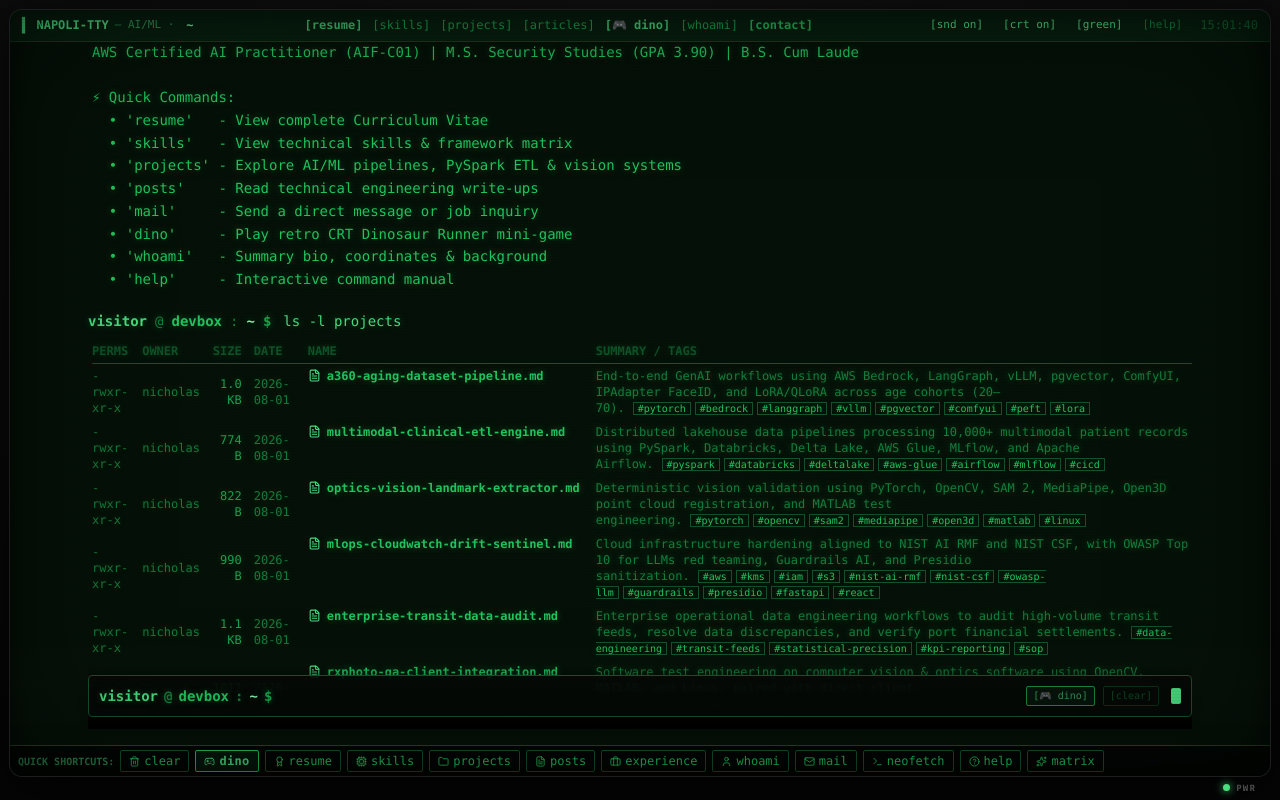
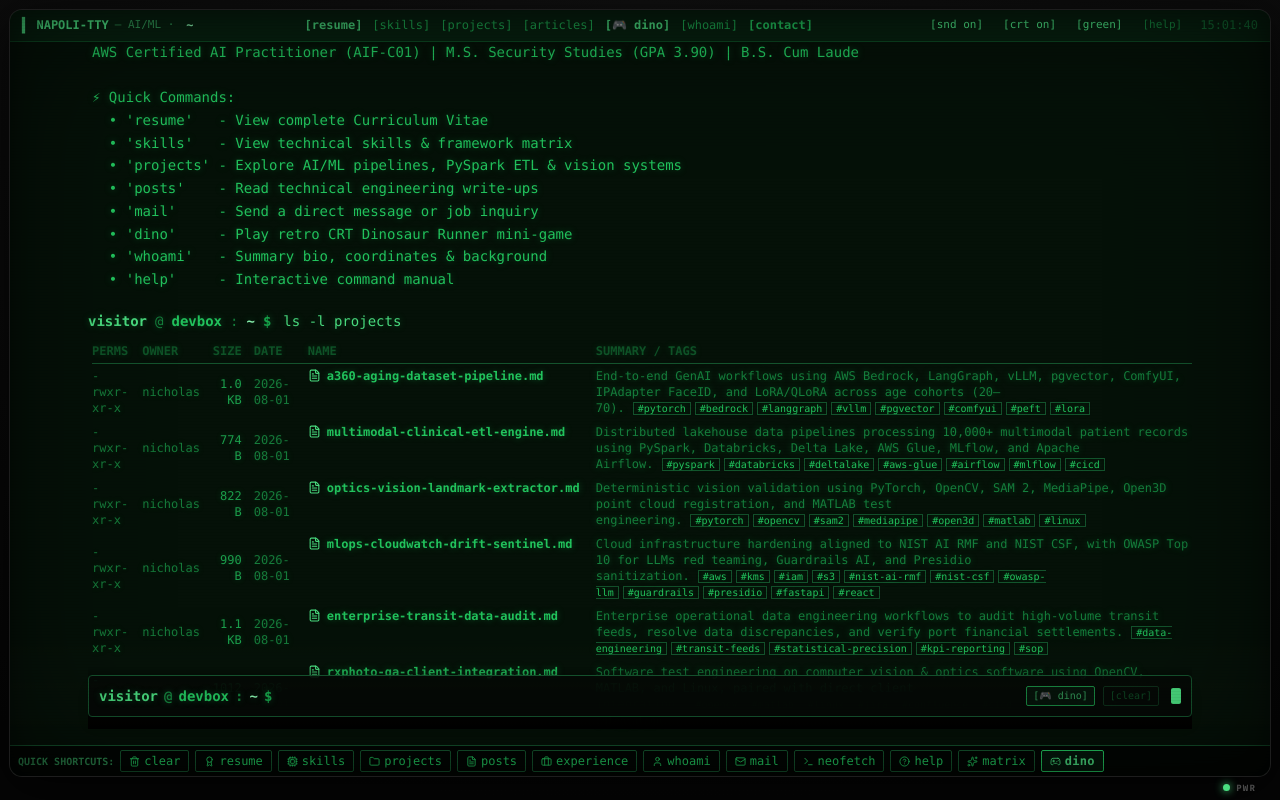
Before and after one commit to Cappuccino-san/TTY-Emulation.-Terminal-Style-dev-page, a React (Vite) app: page /config in a window 1280 px wide. Built offline with nearby package versions, Linux system fonts and the light colour scheme.

Commit message:
chore: move dino shortcut to the right of matrix in quick toolbar

```diff
--- a/src/components/QuickToolbar.tsx
+++ b/src/components/QuickToolbar.tsx
@@ -13,7 +13,6 @@
 }) => {
   const quickActions = [
     { label: 'clear', icon: <Trash2 size={11} />, desc: 'Clear Screen' },
-    { label: 'dino', icon: <Gamepad2 size={11} />, desc: 'Dino Runner Game' },
     { label: 'resume', icon: <Award size={11} />, desc: 'Resume' },
     { label: 'skills', icon: <Cpu size={11} />, desc: 'Skills Matrix' },
     { label: 'projects', icon: <Folder size={11} />, desc: 'AI/ML Projects' },
@@ -24,6 +23,7 @@
     { label: 'neofetch', icon: <Terminal size={11} />, desc: 'SysInfo' },
     { label: 'help', icon: <HelpCircle size={11} />, desc: 'Help / Man' },
     { label: 'matrix', icon: <Sparkles size={11} />, desc: 'Screensaver' },
+    { label: 'dino', icon: <Gamepad2 size={11} />, desc: 'Dino Runner Game' },
   ];
 
   return (
```
